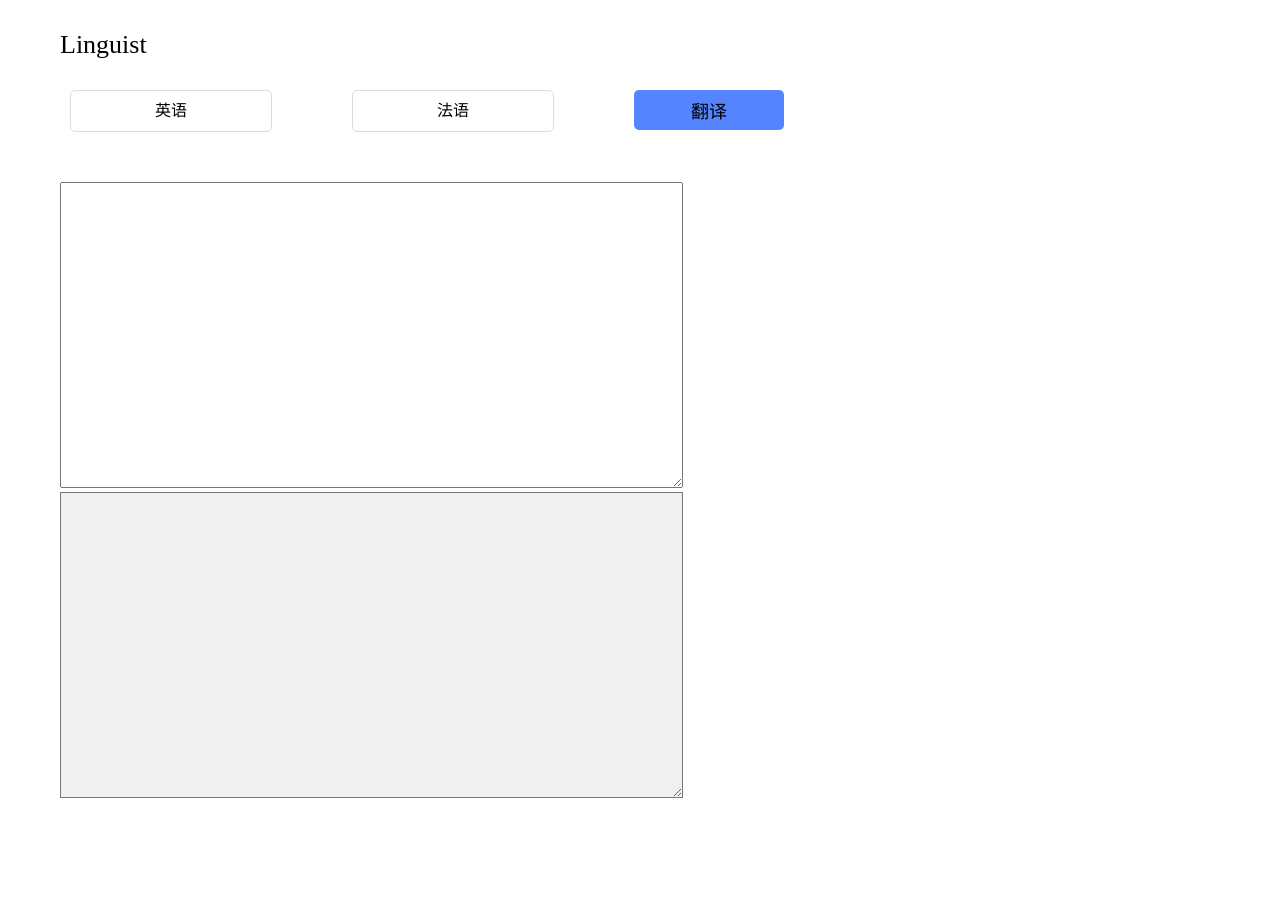
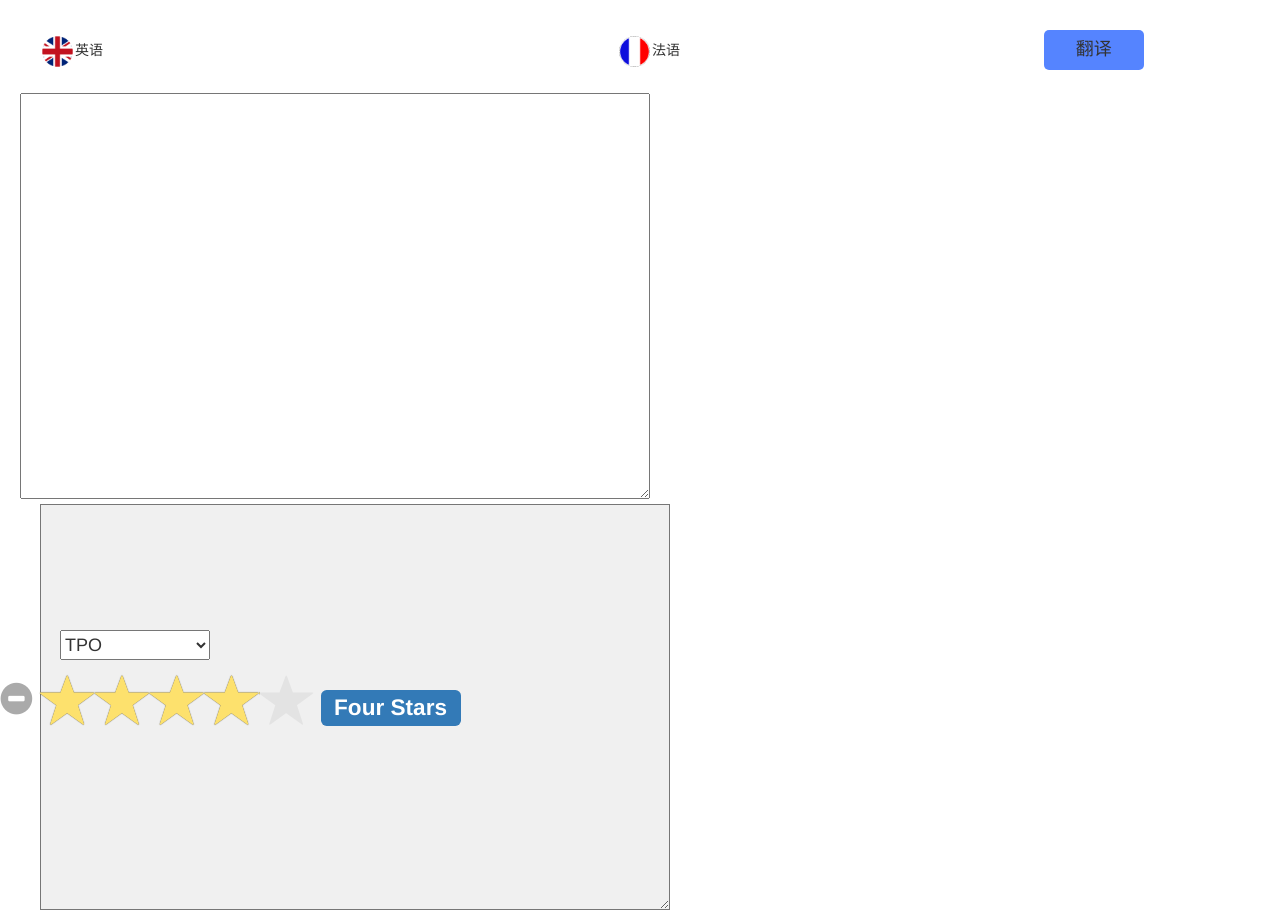
Before and after one commit to LinguistFlyHB/Translate, a Django app: page / in a window 1280 px wide. Before the commit the page ends 798 px from the top, so only its background shows below. Run offline with Django 3.2, Linux system fonts and the light colour scheme; some libraries are stand-ins or nearby versions.

Commit message:
general view of sprint2

```diff
--- a/mysite/do.py
+++ b/mysite/do.py
@@ -17,4 +17,4 @@ def translate(request):
         message = request.GET['raw']
         result = t.decode(str(message))
         # result = message
-    return render_to_response('../templates/execute.html', {'english': result, 'french': result})
+    return render_to_response('../templates/execute.html', {'english': message, 'french': result})
--- a/static/execute.js
+++ /dev/null
@@ -1,19 +0,0 @@
-/**
- * Created by YZ on 2017/7/25.
- */
-
-function trans(){
-    //var rawdata = document.getElementById("rawLan").value;
-    $.ajax({
-        // url: 'translate',
-        type: "GET",
-        // data: rawdata,
-        // async:false,
-        success: function(obj){
-            var result = JSON.parse(obj)
-            document.getElementById("newLan").innerText = result.result;
-            alert(result.result)
-        }
-    });
-
-}
--- a/static/main.css
+++ b/static/main.css
@@ -1,5 +1,6 @@
 .w1200{
-    width: 1200px;
+    width: 100%;
+    height: 600px;
     margin: 0 auto;
 }
 
@@ -28,9 +29,11 @@ span {
     line-height: 40px;
 }
 
-.index button{
-    float: left;
-    width: 150px;
+#tb{
+    /*float: left;*/
+    /*float: right;*/
+    margin-left: 360px;
+    width: 100px;
     height: 40px;
     font-size: 18px;
     font-weight: 400;
@@ -39,17 +42,44 @@ span {
 	border-radius: 5px;
     cursor: pointer;
 }
-
+button:hover{
+    letter-spacing: 3px;
+}
+#rawLan{
+    margin-left: 20px;
+}
+#newLan{
+    /*float: right;*/
+    margin-left: 40px;
+    /*margin-top: -6px;*/
+}
 .language{
     float: left;
     width: 1200px;
-    height: 300px;
-    margin-top: 50px;
+    height: 260px;
+    margin-top: 23px;
 }
 
-.language textarea {
-    margin: 0px 20px 0px 20px;
+.t {
+    margin: -50px 50px 0px 20px;
 }
-textarea：focus{
+.t:focus{
     outline:none;
 }
+select{
+    width: 150px;
+    height: 30px;
+}
+#rj{
+    font-size: 18px;
+    margin-left: 60px;
+}
+#rj:focus{
+    outline: none;
+}
+#rank{
+    float: right;
+
+    margin-left: 200px;
+    margin-top: -10px;
+}
--- /dev/null
+++ b/static/star-rating.css
@@ -0,0 +1,170 @@
+/*!
+ * @copyright &copy; Kartik Visweswaran, Krajee.com, 2014
+ * @version 2.5.0
+ *
+ * A simple yet powerful JQuery star rating plugin that allows rendering
+ * fractional star ratings and supports Right to Left (RTL) input.
+ *
+ * For more JQuery/Bootstrap plugins and demos visit http://plugins.krajee.com
+ * For more Yii related demos visit http://demos.krajee.com
+ */
+
+/*
+ * Stars
+ */
+.rating-gly {
+    font-family: 'Glyphicons Halflings';
+}
+.rating-gly-star {
+    font-family: 'Glyphicons Halflings';
+    padding-left: 2px;
+}
+
+.rating-gly-star .rating-stars:before {
+    padding-left: 2px;
+}
+
+.rating-lg .rating-gly-star, .rating-lg .rating-gly-star .rating-stars:before {
+    padding-left: 4px;
+}
+
+.rating-xl .rating-gly-star, .rating-xl .rating-gly-star .rating-stars:before {
+    padding-left: 2px;
+}
+
+.rating-active {
+    cursor: default;
+}
+
+.rating-disabled {
+    cursor: not-allowed;
+}
+
+.rating-uni {
+    font-size: 1.1em;
+    margin-top: -5px;
+}
+
+.rating-container {
+    position: relative;
+    vertical-align: middle;
+    display: inline-block;
+    color: #e3e3e3;
+    overflow: hidden;
+}
+
+.rating-container:before {
+    content: attr(data-content);
+}
+
+.rating-container .rating-stars {
+    position: absolute;
+    left: 0;
+    top: 0;
+    white-space: nowrap;
+    overflow: hidden;
+    color: #fde16d;
+    transition: all 0.25s ease-out;
+    -o-transition: all 0.25s ease-out;
+    -moz-transition: all 0.25s ease-out;
+    -webkit-transition: all 0.25s ease-out;
+}
+
+.rating-container .rating-stars:before {
+    content: attr(data-content);
+    text-shadow: 0 0 1px rgba(0, 0, 0, 0.7);
+}
+
+.rating-container-rtl {
+    position: relative;
+    vertical-align: middle;
+    display: inline-block;
+    overflow: hidden;
+    color: #fde16d;
+}
+
+.rating-container-rtl:before {
+    content: attr(data-content);
+    text-shadow: 0 0 1px rgba(0, 0, 0, 0.7);
+}
+
+.rating-container-rtl .rating-stars {
+    position: absolute;
+    left: 0;
+    top: 0;
+    white-space: nowrap;
+    overflow: hidden;
+    color: #e3e3e3;
+    transition: all 0.25s ease-out;
+    -o-transition: all 0.25s ease-out;
+    -moz-transition: all 0.25s ease-out;
+    -webkit-transition: all 0.25s ease-out;
+}
+
+.rating-container-rtl .rating-stars:before {
+    content: attr(data-content);
+}
+
+/**
+ * Rating sizes
+ */
+.rating-xl {
+    font-size: 4.89em;
+}
+
+.rating-lg {
+    font-size: 3.91em;
+}
+
+.rating-md {
+    font-size: 3.13em;
+}
+
+.rating-sm {
+    font-size: 2.5em;
+}
+
+.rating-xs {
+    font-size: 2em;
+}
+
+/**
+ * Clear rating button
+ */
+.star-rating .clear-rating, .star-rating-rtl .clear-rating {
+    color: #aaa;
+    cursor: not-allowed;
+    display: inline-block;
+    vertical-align: middle;
+    font-size: 60%;
+}
+
+.clear-rating-active {
+    cursor: pointer !important;
+}
+
+.clear-rating-active:hover {
+    color: #843534;
+}
+
+.star-rating .clear-rating {
+    padding-right: 5px;
+}
+
+/**
+ * Caption
+ */
+.star-rating .caption, .star-rating-rtl .caption {
+    color: #999;
+    display: inline-block;
+    vertical-align: middle;
+    font-size: 55%;
+}
+
+.star-rating .caption {
+    padding-left: 5px;
+}
+
+.star-rating-rtl .caption {
+    padding-right: 5px;
+}
--- /dev/null
+++ b/static/star-rating.js
@@ -0,0 +1,396 @@
+/*!
+ * @copyright &copy; Kartik Visweswaran, Krajee.com, 2014
+ * @version 2.5.0
+ *
+ * A simple yet powerful JQuery star rating plugin that allows rendering
+ * fractional star ratings and supports Right to Left (RTL) input.
+ *
+ * For more JQuery plugins visit http://plugins.krajee.com
+ * For more Yii related demos visit http://demos.krajee.com
+ */
+(function ($) {
+    var DEFAULT_MIN = 0;
+    var DEFAULT_MAX = 5;
+    var DEFAULT_STEP = 0.5;
+
+    var isEmpty = function (value, trim) {
+        return typeof value === 'undefined' || value === null || value === undefined || value == []
+            || value === '' || trim && $.trim(value) === '';
+    };
+
+    var validateAttr = function ($input, vattr, options) {
+        var chk = isEmpty($input.data(vattr)) ? $input.attr(vattr) : $input.data(vattr);
+        if (chk) {
+            return chk;
+        }
+        return options[vattr];
+    };
+
+    var getDecimalPlaces = function (num) {
+        var match = ('' + num).match(/(?:\.(\d+))?(?:[eE]([+-]?\d+))?$/);
+        if (!match) {
+            return 0;
+        }
+        return Math.max(0, (match[1] ? match[1].length : 0) - (match[2] ? +match[2] : 0));
+    };
+
+    var applyPrecision = function (val, precision) {
+        return parseFloat(val.toFixed(precision));
+    };
+
+    // Rating public class definition
+    var Rating = function (element, options) {
+        this.$element = $(element);
+        this.init(options);
+    };
+
+    Rating.prototype = {
+        constructor: Rating,
+        _parseAttr: function (vattr, options) {
+            var self = this, $input = self.$element;
+            if ($input.attr('type') === 'range' || $input.attr('type') === 'number') {
+                var val = validateAttr($input, vattr, options);
+                var chk = DEFAULT_STEP;
+                if (vattr === 'min') {
+                    chk = DEFAULT_MIN;
+                }
+                else if (vattr === 'max') {
+                    chk = DEFAULT_MAX;
+                }
+                else if (vattr === 'step') {
+                    chk = DEFAULT_STEP;
+                }
+                var final = isEmpty(val) ? chk : val;
+                return parseFloat(final);
+            }
+            return parseFloat(options[vattr]);
+        },
+        /**
+         * Listens to events
+         */
+        listen: function () {
+            var self = this;
+            self.$rating.on("click", function (e) {
+                if (!self.inactive) {
+                    w = e.pageX - self.$rating.offset().left;
+                    self.setStars(w);
+                    self.$element.trigger('change');
+                    self.$element.trigger('rating.change', [self.$element.val(), self.$caption.html()]);
+                }
+            });
+            self.$clear.on("click", function (e) {
+                if (!self.inactive) {
+                    self.clear();
+                }
+            });
+            $(self.$element[0].form).on("reset", function (e) {
+                if (!self.inactive) {
+                    self.reset();
+                }
+            });
+        },
+        initSlider: function (options) {
+            var self = this;
+            if (isEmpty(self.$element.val())) {
+                self.$element.val(0);
+            }
+            self.initialValue = self.$element.val();
+            self.min = (typeof options.min !== 'undefined') ? options.min : self._parseAttr('min', options);
+            self.max = (typeof options.max !== 'undefined') ? options.max : self._parseAttr('max', options);
+            self.step = (typeof options.step !== 'undefined') ? options.step : self._parseAttr('step', options);
+            if (isNaN(self.min) || isEmpty(self.min)) {
+                self.min = DEFAULT_MIN;
+            }
+            if (isNaN(self.max) || isEmpty(self.max)) {
+                self.max = DEFAULT_MAX;
+            }
+            if (isNaN(self.step) || isEmpty(self.step) || self.step == 0) {
+                self.step = DEFAULT_STEP;
+            }
+            self.diff = self.max - self.min;
+        },
+        /**
+         * Initializes the plugin
+         */
+        init: function (options) {
+            var self = this;
+            self.options = options;
+            self.initSlider(options);
+            self.checkDisabled();
+            $element = self.$element;
+            self.containerClass = options.containerClass;
+            self.glyphicon = options.glyphicon;
+            var defaultStar = (self.glyphicon) ? '\ue006' : '\u2605';
+            self.symbol = isEmpty(options.symbol) ? defaultStar : options.symbol;
+            self.rtl = options.rtl || self.$element.attr('dir');
+            if (self.rtl) {
+                self.$element.attr('dir', 'rtl');
+            }
+            self.showClear = options.showClear;
+            self.showCaption = options.showCaption;
+            self.size = options.size;
+            self.stars = options.stars;
+            self.defaultCaption = options.defaultCaption;
+            self.starCaptions = options.starCaptions;
+            self.starCaptionClasses = options.starCaptionClasses;
+            self.clearButton = options.clearButton;
+            self.clearButtonTitle = options.clearButtonTitle;
+            self.clearButtonBaseClass = !isEmpty(options.clearButtonBaseClass) ? options.clearButtonBaseClass : 'clear-rating';
+            self.clearButtonActiveClass = !isEmpty(options.clearButtonActiveClass) ? options.clearButtonActiveClass : 'clear-rating-active';
+            self.clearCaption = options.clearCaption;
+            self.clearCaptionClass = options.clearCaptionClass;
+            self.clearValue = options.clearValue;
+            self.$element.removeClass('form-control').addClass('form-control');
+            self.$clearElement = isEmpty(options.clearElement) ? null : $(options.clearElement);
+            self.$captionElement = isEmpty(options.captionElement) ? null : $(options.captionElement);
+            if (typeof self.$rating == 'undefined' && typeof self.$container == 'undefined') {
+                self.$rating = $(document.createElement("div")).html('<div class="rating-stars"></div>');
+                self.$container = $(document.createElement("div"));
+                self.$container.before(self.$rating);
+                self.$container.append(self.$rating);
+                self.$element.before(self.$container).appendTo(self.$rating);
+            }
+            self.$stars = self.$rating.find('.rating-stars');
+            self.generateRating();
+            self.$clear = !isEmpty(self.$clearElement) ? self.$clearElement : self.$container.find('.' + self.clearButtonBaseClass);
+            self.$caption = !isEmpty(self.$captionElement) ? self.$captionElement : self.$container.find(".caption");
+            self.setStars();
+            self.$element.hide();
+            self.listen();
+            if (self.showClear) {
+                self.$clear.attr({"class": self.getClearClass()});
+            }
+        },
+        checkDisabled: function () {
+            var self = this;
+            self.disabled = validateAttr(self.$element, 'disabled', self.options);
+            self.readonly = validateAttr(self.$element, 'readonly', self.options);
+            self.inactive = (self.disabled || self.readonly);
+        },
+        getClearClass: function () {
+            return this.clearButtonBaseClass + ' ' + ((this.inactive) ? '' : this.clearButtonActiveClass);
+        },
+        generateRating: function () {
+            var self = this, clear = self.renderClear(), caption = self.renderCaption(),
+                css = (self.rtl) ? 'rating-container-rtl' : 'rating-container',
+                stars = self.getStars();
+            css += (self.glyphicon) ? ((self.symbol == '\ue006') ? ' rating-gly-star' : ' rating-gly') : ' rating-uni';
+            self.$rating.attr('class', css);
+            self.$rating.attr('data-content', stars);
+            self.$stars.attr('data-content', stars);
+            var css = self.rtl ? 'star-rating-rtl' : 'star-rating';
+            self.$container.attr('class', css + ' rating-' + self.size);
+
+            if (self.inactive) {
+                self.$container.removeClass('rating-active').addClass('rating-disabled');
+            }
+            else {
+                self.$container.removeClass('rating-disabled').addClass('rating-active');
+            }
+
+            if (typeof self.$caption == 'undefined' && typeof self.$clear == 'undefined') {
+                if (self.rtl) {
+                    self.$container.prepend(caption).append(clear);
+                }
+                else {
+                    self.$container.prepend(clear).append(caption);
+                }
+            }
+            if (!isEmpty(self.containerClass)) {
+                self.$container.removeClass(self.containerClass).addClass(self.containerClass);
+            }
+        },
+        getStars: function () {
+            var self = this, numStars = self.stars, stars = '';
+            for (var i = 1; i <= numStars; i++) {
+                stars += self.symbol;
+            }
+            return stars;
+        },
+        renderClear: function () {
+            var self = this;
+            if (!self.showClear) {
+                return '';
+            }
+            var css = self.getClearClass();
+            if (!isEmpty(self.$clearElement)) {
+                self.$clearElement.removeClass(css).addClass(css).attr({"title": self.clearButtonTitle});
+                self.$clearElement.html(self.clearButton);
+                return '';
+            }
+            return '<div class="' + css + '" title="' + self.clearButtonTitle + '">' + self.clearButton + '</div>';
+        },
+        renderCaption: function () {
+            var self = this, val = self.$element.val();
+            if (!self.showCaption) {
+                return '';
+            }
+            var html = self.fetchCaption(val);
+            if (!isEmpty(self.$captionElement)) {
+                self.$captionElement.removeClass('caption').addClass('caption').attr({"title": self.clearCaption});
+                self.$captionElement.html(html);
+                return '';
+            }
+            return '<div class="caption">' + html + '</div>';
+        },
+        fetchCaption: function (rating) {
+            var self = this;
+            var val = parseFloat(rating);
+            var css = isEmpty(self.starCaptionClasses[val]) ? self.clearCaptionClass : self.starCaptionClasses[val];
+            var cap = !isEmpty(self.starCaptions[val]) ? self.starCaptions[val] : self.defaultCaption.replace(/\{rating\}/g, val);
+            var caption = (val == self.clearValue) ? self.clearCaption : cap;
+            return '<span class="' + css + '">' + caption + '</span>';
+        },
+        getValueFromPosition: function (pos) {
+            var self = this, precision = getDecimalPlaces(self.step),
+                percentage, val, maxWidth = self.$rating.width();
+            percentage = (pos / maxWidth);
+            val = (self.min + Math.ceil(self.diff * percentage / self.step) * self.step);
+            if (val < self.min) {
+                val = self.min;
+            }
+            else if (val > self.max) {
+                val = self.max;
+            }
+            val = applyPrecision(parseFloat(val), precision);
+            if (self.rtl) {
+                val = self.max - val;
+            }
+            return val;
+        },
+        setStars: function (pos) {
+            var self = this, min = self.min, max = self.max, step = self.step,
+                val = arguments.length ? self.getValueFromPosition(pos) : (isEmpty(self.$element.val()) ? 0 : self.$element.val()),
+                width = 0, maxWidth = self.$rating.width(), caption = self.fetchCaption(val);
+            width = (val - min) / max * 100;
+            if (self.rtl) {
+                width = 100 - width;
+            }
+            self.$element.val(val);
+            width += '%';
+            self.$stars.css('width', width);
+            self.$caption.html(caption);
+        },
+        clear: function () {
+            var self = this;
+            var title = '<span class="' + self.clearCaptionClass + '">' + self.clearCaption + '</span>';
+            self.$stars.removeClass('rated');
+            if (!self.inactive) {
+                self.$caption.html(title);
+            }
+            self.$element.val(self.clearValue);
+            self.setStars();
+            self.$element.trigger('rating.clear');
+        },
+        reset: function () {
+            var self = this;
+            self.$element.val(self.initialValue);
+            self.setStars();
+            self.$element.trigger('rating.reset');
+        },
+        update: function (val) {
+            if (arguments.length > 0) {
+                var self = this;
+                self.$element.val(val);
+                self.setStars();
+            }
+        },
+        refresh: function (options) {
+            var self = this;
+            if (arguments.length) {
+                var cap = '';
+                self.init($.extend(self.options, options));
+                if (self.showClear) {
+                    self.$clear.show();
+                }
+                else {
+                    self.$clear.hide();
+                }
+                if (self.showCaption) {
+                    self.$caption.show();
+                }
+                else {
+                    self.$caption.hide();
+                }
+            }
+        }
+    };
+
+    //Star rating plugin definition
+    $.fn.rating = function (option) {
+        var args = Array.apply(null, arguments);
+        args.shift();
+        return this.each(function () {
+            var $this = $(this),
+                data = $this.data('rating'),
+                options = typeof option === 'object' && option;
+
+            if (!data) {
+                $this.data('rating', (data = new Rating(this, $.extend({}, $.fn.rating.defaults, options, $(this).data()))));
+            }
+
+            if (typeof option === 'string') {
+                data[option].apply(data, args);
+            }
+        });
+    };
+
+    $.fn.rating.defaults = {
+        stars: 5,
+        glyphicon: true,
+        symbol: null,
+        disabled: false,
+        readonly: false,
+        rtl: false,
+        size: 'md',
+        showClear: true,
+        showCaption: true,
+        defaultCaption: '{rating} Stars',
+        starCaptions: {
+            0.5: 'Half Star',
+            1: 'One Star',
+            1.5: 'One & Half Star',
+            2: 'Two Stars',
+            2.5: 'Two & Half Stars',
+            3: 'Three Stars',
+            3.5: 'Three & Half Stars',
+            4: 'Four Stars',
+            4.5: 'Four & Half Stars',
+            5: 'Five Stars'
+        },
+        starCaptionClasses: {
+            0.5: 'label label-danger',
+            1: 'label label-danger',
+            1.5: 'label label-warning',
+            2: 'label label-warning',
+            2.5: 'label label-info',
+            3: 'label label-info',
+            3.5: 'label label-primary',
+            4: 'label label-primary',
+            4.5: 'label label-success',
+            5: 'label label-success'
+        },
+        clearButton: '<i class="glyphicon glyphicon-minus-sign"></i>',
+        clearButtonTitle: 'Clear',
+        clearButtonBaseClass: 'clear-rating',
+        clearButtonActiveClass: 'clear-rating-active',
+        clearCaption: 'Not Rated',
+        clearCaptionClass: 'label label-default',
+        clearValue: 0,
+        captionElement: null,
+        clearElement: null,
+        containerClass: null
+    };
+
+    /**
+     * Convert automatically number inputs with class 'rating'
+     * into the star rating control.
+     */
+
+    $(document).ready(function () {
+        var $input = $('input.rating'), count = Object.keys($input).length;
+        if (count > 0) {
+            $input.rating();
+        }
+    });
+}(jQuery));
--- a/templates/execute.html
+++ b/templates/execute.html
@@ -2,21 +2,20 @@
 <html lang="en">
 <head>
     <meta charset="UTF-8">
-    <title>Translate</title>
     <link rel="stylesheet" type="text/css" href="../static/main.css">
-
+    <link href="http://netdna.bootstrapcdn.com/bootstrap/3.1.0/css/bootstrap.min.css" rel="stylesheet">
+    <link href="../static/star-rating.css" media="all" rel="stylesheet" type="text/css" />
+    <!-- <link href="navstyle.css" rel="stylesheet" type="text/css" /> -->
+    <script src="http://libs.baidu.com/jquery/1.10.2/jquery.min.js"></script>
+    <script src="../static/star-rating.js" type="text/javascript"></script>
 </head>
 <body>
     <div class="w1200">
-        <div>
-            <p>Linguist</p>
-        </div>
-
         <form action="/translate" method="get">
             <div class="index">
-                <label><span>英语</span></label>
-                <label><span>法语</span></label>
-                <button type="submit" value="Submit" style="font-color:white" onclick="trans();">翻译</button>
+                <img src="../static/uk.png" style="height: 35px;margin-left: 10px;"><span> 英语</span>
+                <img src="../static/french.png" style="height: 35px;margin-left: 510px;"><span> 法语</span>
+                <button type="submit" value="Submit" style="font-color:white" onclick="trans();" id="tb">翻译</button>
             </div>
 
             <div class="language">
@@ -24,8 +23,16 @@
                 <textarea rows="20" cols="75" type="text" id="newLan" style="background-color: #f0f0f0;">{{french}}</textarea>
             </div>
         </form>
+    </div>
 
+    <div id="sprint2" class="ranking" >
+        <select id="rj">
+            <option>TPO</option>
+            <option>扇贝</option>
+            <option>百词斩</option>
+        </select>
+        <!-- <br></br> -->
+        <input id="rank" value="4" type="number" class="rating" min=0 max=5 step=0.2 data-size="lg">
     </div>
 </body>
-<script src="../static/execute.js"></script>
 </html>
```
Also changed, not shown: static/french.png (added), static/rank.png (added), static/uk.png (added).
